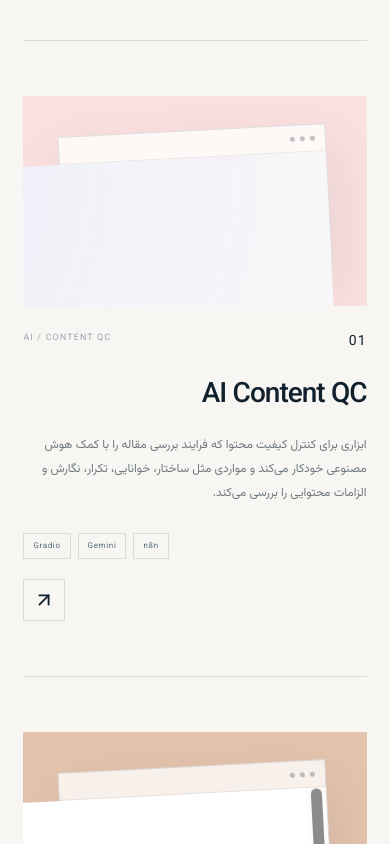
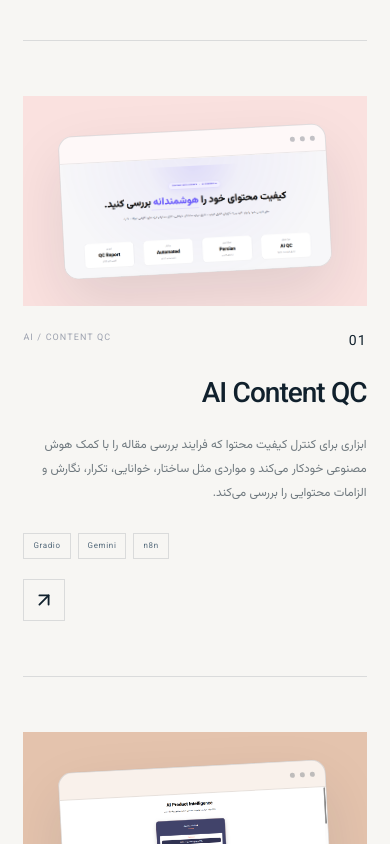
Before and after one commit to hjkianaz-stack/kianaz-portfolio, a React (Vite) app: page / in a window 390 px wide. Shown: the part 1500-2344 px from the top of the page. Built offline with nearby package versions, Linux system fonts and the light colour scheme.

Commit message:
Update styles.css

```diff
--- a/src/styles.css
+++ b/src/styles.css
@@ -1425,3 +1425,65 @@ html[dir="rtl"] .socials a {
     margin-right: 15px;
   }
 }
+/* =====================================================
+   PROJECT SCREENSHOTS
+===================================================== */
+
+.project-window {
+  overflow: hidden;
+  border-radius: 18px;
+}
+
+.project-image-wrap {
+  width: 100%;
+  aspect-ratio: 16 / 10;
+  overflow: hidden;
+  background: #f4f4f4;
+  display: flex;
+  align-items: flex-start;
+  justify-content: center;
+}
+
+.project-image-wrap img {
+  display: block;
+  width: 100%;
+  height: auto;
+  max-width: 100%;
+  object-fit: contain;
+  object-position: top center;
+}
+
+
+/* =====================================================
+   PROJECT HOVER
+===================================================== */
+
+.project:hover .project-image-wrap img {
+  transform: scale(1.015);
+}
+
+.project-image-wrap img {
+  transition: transform 0.6s ease;
+}
+
+
+/* =====================================================
+   MOBILE
+===================================================== */
+
+@media (max-width: 768px) {
+
+  .project-window {
+    border-radius: 14px;
+  }
+
+  .project-image-wrap {
+    aspect-ratio: 16 / 11;
+  }
+
+  .project-image-wrap img {
+    width: 100%;
+    height: auto;
+  }
+
+}
```
